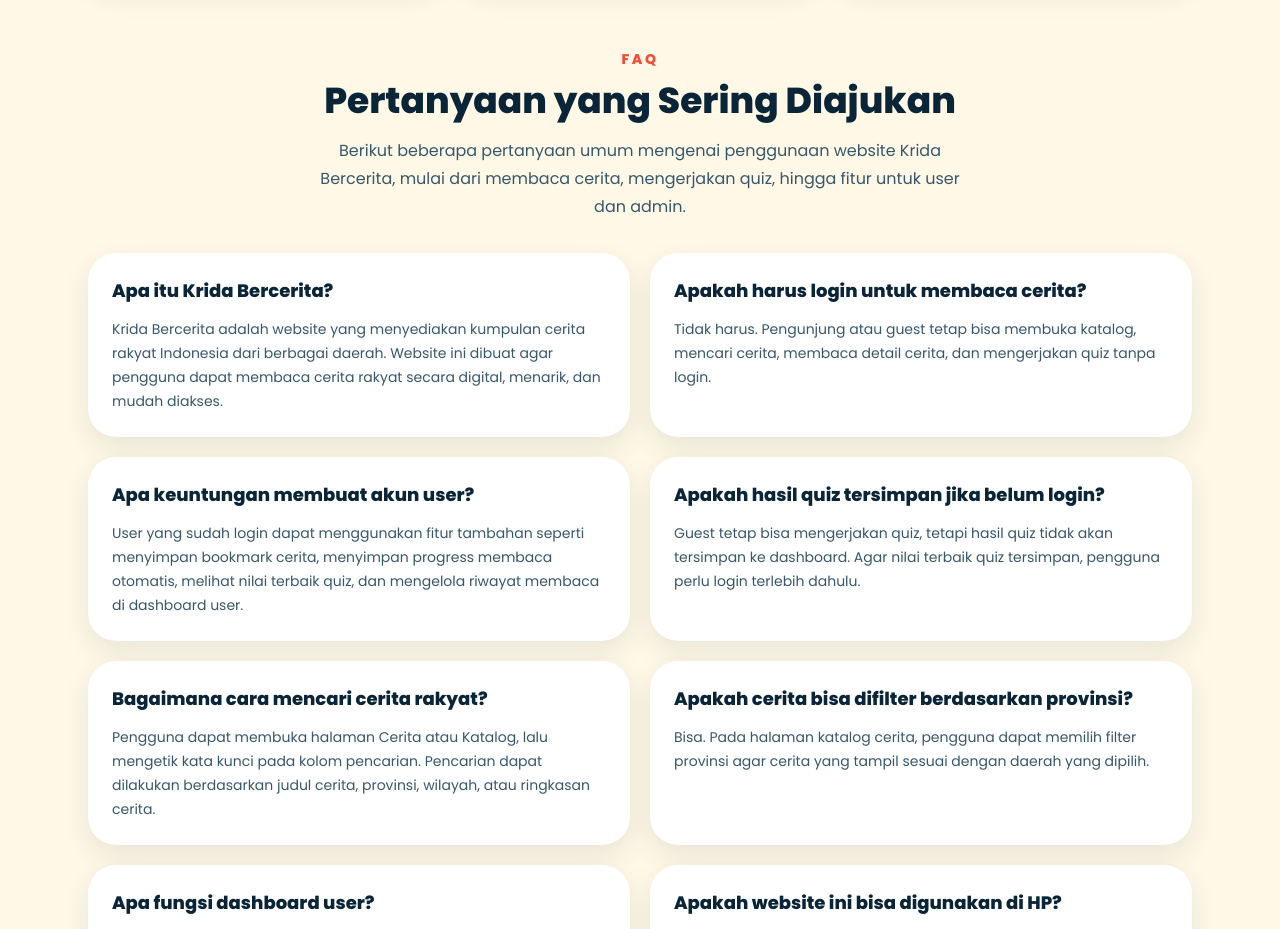
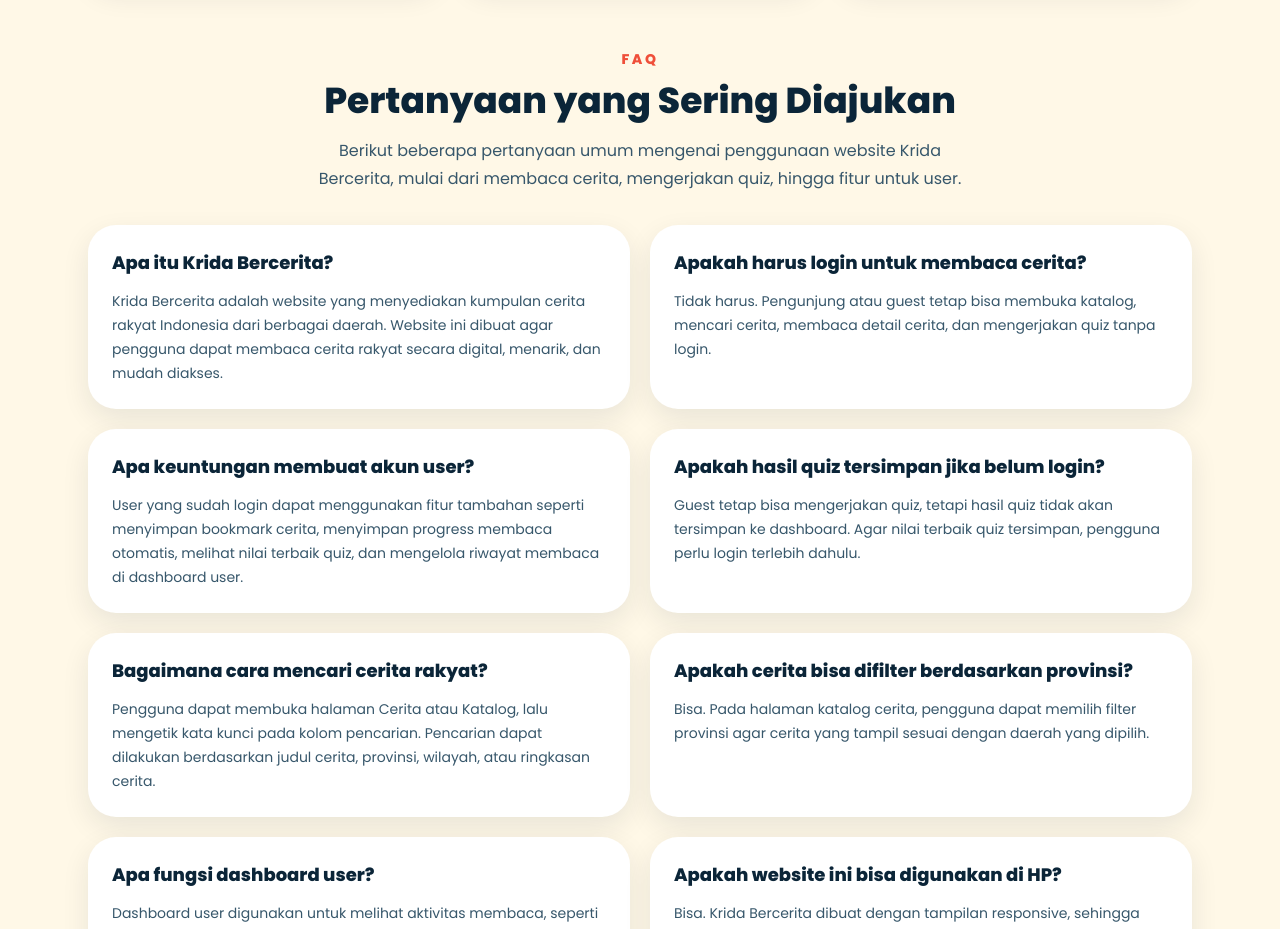
Before and after one commit to enno04/krida-bercerita, a Next.js app: page /tentang in a window 1280 px wide. Shown: the part 1040-1969 px from the top of the page. Built offline with nearby package versions, Linux system fonts and the light colour scheme; no server answers.

Commit message:
update teks faq

```diff
--- a/src/app/tentang/page.tsx
+++ b/src/app/tentang/page.tsx
@@ -107,7 +107,7 @@
             <p className="mx-auto mt-4 max-w-2xl text-base leading-7 text-[#37576B] dark:text-white/70">
               Berikut beberapa pertanyaan umum mengenai penggunaan website
               Krida Bercerita, mulai dari membaca cerita, mengerjakan quiz,
-              hingga fitur untuk user dan admin.
+              hingga fitur untuk user.
             </p>
           </div>
 
```
